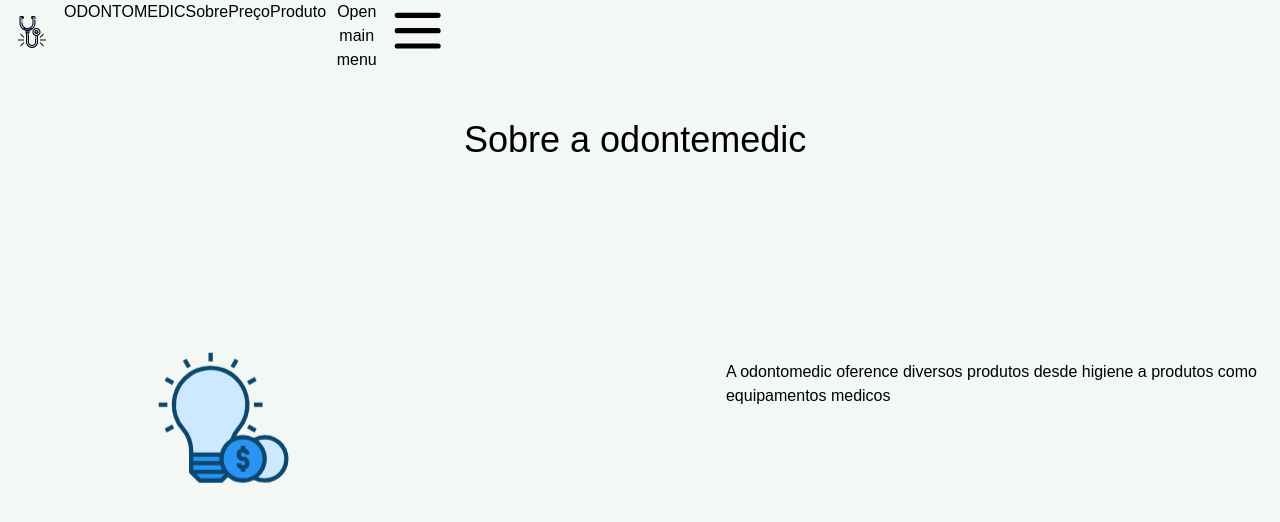
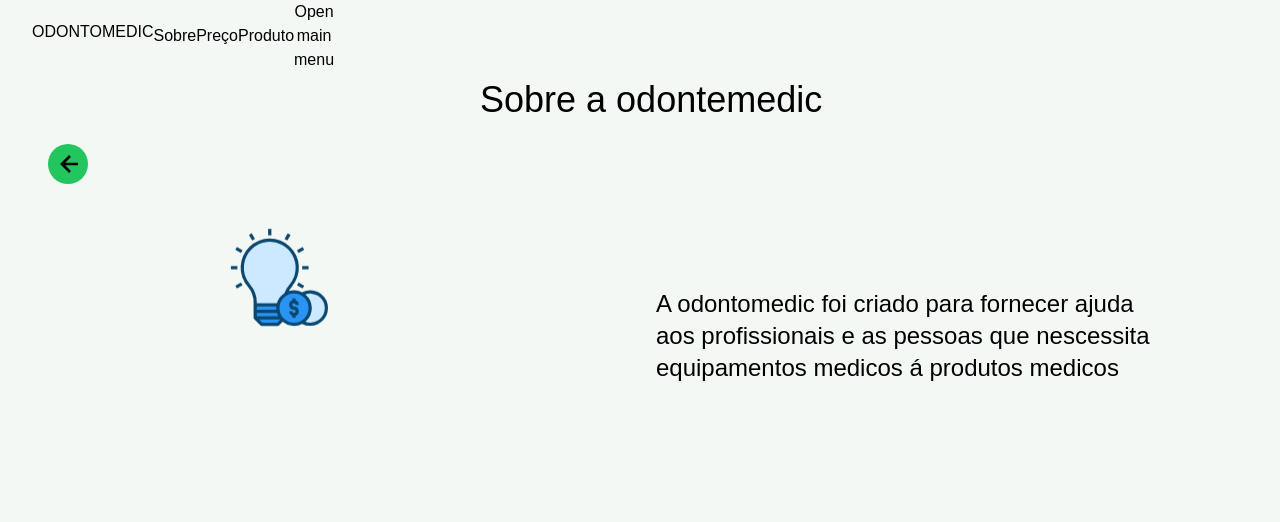
Before and after one commit to Greedwy-Blu/odontologia_ecommerce, a Next.js app: page /odontomedic in a window 1280 px wide. Shown: the top 522 px of the page. Built offline with nearby package versions, Linux system fonts and the light colour scheme.

Commit message:
texto-modile

```diff
--- a/Components/Home/navbarHome.tsx
+++ b/Components/Home/navbarHome.tsx
@@ -11,9 +11,9 @@ function Nav() {
     const [isOpen, setIsOpen] = useState(false);
     return (
       <div className={styles.navUp}>
-        <nav className="bg-[#f4f8f5]">
-          <nav className="max-w-7xl container mx-auto px-4 sm:px-6  lg:px-8">
-            <div className="flex items-center justify-start  h-16 ">
+        <nav className="bg-[#f4f8f5] sm:border-none fixed ">
+          <nav className="max-w-7xl  mx-auto px-4 sm:px-6  lg:px-8 ">
+            <div className="flex items-center justify-start sm:fixed h-16 ">
               <div className="flex items-center ">
                 <div className="flex flex-shrink-0  ">
                  <div className="flex text-center ">
@@ -52,11 +52,11 @@ function Nav() {
                   </div>
                 </div>
               </div>
-              <div className="-mr-2  flex lg:hidden w-full md:flex md:items-center md:w-auto  sm:bg-[#f4f8f5]">
+              <div className="-mr-2 sm:border-none  flex lg:hidden w-full md:flex md:items-center md:w-auto  sm:bg-[#f4f8f5]">
                 <button
                   onClick={() => setIsOpen(!isOpen)}
                   type="button"
-                  className="bg-teal-900 flex inline-flex items-center  justify-end ml-32 p-2   rounded-md text-gray-400 hover:text-white hover:bg-teal-800 focus:outline-none focus:ring-2 focus:ring-offset-2 focus:ring-offset-teal-800 focus:ring-white"
+                  className="bg-teal-900 flex inline-flex items-center   justify-end ml-16 p-2   rounded-md text-gray-400 hover:text-white hover:bg-teal-800 focus:outline-none focus:ring-2 focus:ring-offset-2 focus:ring-offset-teal-800 focus:ring-white"
                   aria-controls="mobile-menu"
                   aria-expanded="false"
                 >
@@ -109,8 +109,8 @@ function Nav() {
             leaveTo="opacity-0 scale-95"
           >
             {(ref) => (
-              <div className="md:hidden" id="mobile-menu">
-                <div ref={ref} className="px-2 pt-2 pb-3 space-y-1 sm:px-3">
+              <div className="flex  md:hidden  " id="mobile-menu">
+                <div ref={ref} className="px-2 pt-2 pb-3 pl-16 space-y-1 sm:px-3 ">
                 <Link href="/odontomedic">
                     <a
                       href="#"
--- a/pages/index.tsx
+++ b/pages/index.tsx
@@ -8,6 +8,7 @@ export default function Home() {
   <div className={styles.containerAnimacao}>
     <HomeEcommerce/>
     </div>
+
     <div className={styles.overlay}></div>
 
     </div>
--- a/pages/odontomedic.tsx
+++ b/pages/odontomedic.tsx
@@ -5,6 +5,9 @@ import Image from 'next/image'
 import Link from 'next/link'
 import Nav from '../Components/Home/navbarHome';
 import styles from  '../styles/animationEffect.module.css';
+import { BiLeftArrowAlt } from 'react-icons/bi';
+
+import { IconContext } from 'react-icons';
 
 const  imCardOdont = require('../assets/delesign-business-idea.svg');
 
@@ -13,35 +16,45 @@ export default  class odontomedic extends React.Component{
   render() {
 
     return (
-      <div className="">
-        <header> <Nav/>
-     </header>
+      <div className="fixed">
+
+
 
         <main className={styles.containerAnimacao}>
+        <Nav/>
 
      <div className="flex justify-center text-center lg:ml-56 lg:pl-60 mt-24 sm:m-8 fixed">
 
-<h1 className="text-4xl  py-4">Sobre a odontemedic</h1>
+<h1 className="text-4xl  py-4 lg:pl-4 lg:mt-8 sm:pl-2">Sobre a odontemedic</h1>
 
             </div>
 
-      <div className="flex lg:justify-start mt-36 pt-24 lg:ml-24  ">
+            <div className="pl-12 lg:translate-y-12">
+<button className="flex justify-end lg:mt-24   sm:12  bg-green-500 h-10 w-10 rounded-full">
+  <IconContext.Provider value={{ size: "2em", className: "flex items-center" }}>
+    <span className="mt-0.5 p-0.5"><BiLeftArrowAlt/></span>
+    </IconContext.Provider>
+</button>
+     </div>
 
-      <span className="animate-waving-hand animate-bounce ">  <Image src={imCardOdont} className="" height={360} width={320} /></span>
+
+      <div className="flex lg:justify-start sm:justify-center mt-36 pt-24 lg:ml-24 sm:-translate-y-8">
+
+      <span className="animate-waving-hand animate-bounce ">  <Image src={imCardOdont} className="" height={560} width={520} /></span>
 
       </div>
 
 
-  <div className="flex lg:justify-end m-4  lg:pl-56 lg:ml-40 mt-36 pt-36   ">
+  <div className="flex  lg:justify-end sm:justify-center m-4  lg:pl-56 lg:ml-40 mt-36 pt-36 sm:-translate-x-24  ">
 
-      <p className="text-base antialiased hover:subpixel-antialiased ">A odontomedic oference diversos produtos desde higiene a produtos como equipamentos medicos</p>
+      <p className="lg:text-2xl sm:text-xl antialiased hover:subpixel-antialiased    ">A odontomedic foi criado para fornecer ajuda  aos profissionais e as pessoas  que nescessita equipamentos medicos á produtos medicos </p>
 
 
       </div>
 
 
         </main>
-        <div className={styles.overlay+'border-none'}></div>
+        <div className={styles.overlay}></div>
 
       </div>
     );
--- a/pages/preco.tsx
+++ b/pages/preco.tsx
@@ -1,12 +1,59 @@
-// @flow
-import * as React from 'react';
+import React, { useState } from "react";
+import { Transition } from "@headlessui/react";
 
+import Image from 'next/image'
+import Link from 'next/link'
+import Nav from '../Components/Home/navbarHome';
+import styles from  '../styles/animationEffect.module.css';
+import { BiLeftArrowAlt } from 'react-icons/bi';
+
+import { IconContext } from 'react-icons';
+
+const  imCardPreco = require('../assets/undraw_credit_card_re_blml.svg');
 export default  class preco extends React.Component{
   render() {
     return (
-      <div>
+      <div className="fixed">
+      <header> <Nav/>
 
-      </div>
+   </header>
+
+      <main className={styles.containerAnimacao}>
+
+   <div className="flex justify-center text-center lg:ml-56 lg:pl-60 mt-24 sm:m-8 fixed">
+
+<h1 className="text-4xl  py-4 lg:pl-8 sm:pl-2">Sobre a odontemedic</h1>
+
+          </div>
+
+          <div className="pl-12 translate-y-12">
+<button className="flex justify-end lg:mt-24   sm:12  bg-green-500 h-10 w-10 rounded-full">
+<IconContext.Provider value={{ size: "2em", className: "flex items-center" }}>
+  <span className="mt-0.5 p-0.5"><BiLeftArrowAlt/></span>
+  </IconContext.Provider>
+</button>
+   </div>
+
+
+    <div className="flex lg:justify-start mt-36 pt-24 lg:ml-24  ">
+
+    <span className="animate-waving-hand animate-bounce ">  <Image src={imCardPreco} className="" height={560} width={520} /></span>
+
+    </div>
+
+
+<div className="flex lg:justify-end m-4  lg:pl-56 lg:ml-40 mt-36 pt-36   ">
+
+    <p className="text-2xl antialiased hover:subpixel-antialiased ">A odontomedic foi criado para fornecer ajuda  aos profissionais e as pessoas  que nescessita equipamentos medicos á produtos medicos </p>
+
+
+    </div>
+
+
+      </main>
+      <div className={styles.overlay}></div>
+
+    </div>
     );
   };
 };
--- a/pages/qualidade.tsx
+++ b/pages/qualidade.tsx
@@ -1,12 +1,59 @@
-// @flow
-import * as React from 'react';
+import React, { useState } from "react";
+import { Transition } from "@headlessui/react";
 
+import Image from 'next/image'
+import Link from 'next/link'
+import Nav from '../Components/Home/navbarHome';
+import styles from  '../styles/animationEffect.module.css';
+import { BiLeftArrowAlt } from 'react-icons/bi';
+
+import { IconContext } from 'react-icons';
+
+const  imCardProduto = require('../assets/undraw_add_to_cart_re_wrdo.svg');
 export default  class qualidade extends React.Component{
   render() {
     return (
-      <div>
+      <div className="fixed">
+      <header> <Nav/>
 
-      </div>
+   </header>
+
+      <main className={styles.containerAnimacao}>
+
+   <div className="flex justify-center text-center lg:ml-56 lg:pl-60 mt-24 sm:m-8 fixed">
+
+<h1 className="text-4xl  py-4 lg:pl-12 lg:ml-24 sm:pl-2">Produtos</h1>
+
+          </div>
+
+          <div className="pl-12 translate-y-12">
+<button className="flex justify-end lg:mt-24   sm:12  bg-green-500 h-10 w-10 rounded-full">
+<IconContext.Provider value={{ size: "2em", className: "flex items-center" }}>
+  <span className="mt-0.5 p-0.5"><BiLeftArrowAlt/></span>
+  </IconContext.Provider>
+</button>
+   </div>
+
+
+    <div className="flex lg:justify-start mt-36 pt-24 lg:ml-24  ">
+
+    <span className="animate-waving-hand ">  <Image src={imCardProduto} className="" height={660} width={620} /></span>
+
+    </div>
+
+
+<div className="flex lg:justify-end m-4  lg:pl-56 lg:ml-40 mt-36 pt-36   ">
+
+    <p className="text-2xl antialiased hover:subpixel-antialiased ">A odontomedic foi criado para fornecer ajuda  aos profissionais e as pessoas  que nescessita equipamentos medicos á produtos medicos </p>
+
+
+    </div>
+
+
+      </main>
+      <div className={styles.overlay}></div>
+
+    </div>
     );
   };
 };
--- a/styles/animationEffect.module.css
+++ b/styles/animationEffect.module.css
@@ -8,7 +8,7 @@
       height: 100%;
       z-index: -10;
       background-color: var(--contrast-color);
-
+      border-style: none;
   }
   .containerAnimacao{
     display: flex;
```
Also changed, not shown: assets/undraw_add_to_cart_re_wrdo.svg (added), assets/undraw_credit_card_re_blml.svg (added).
